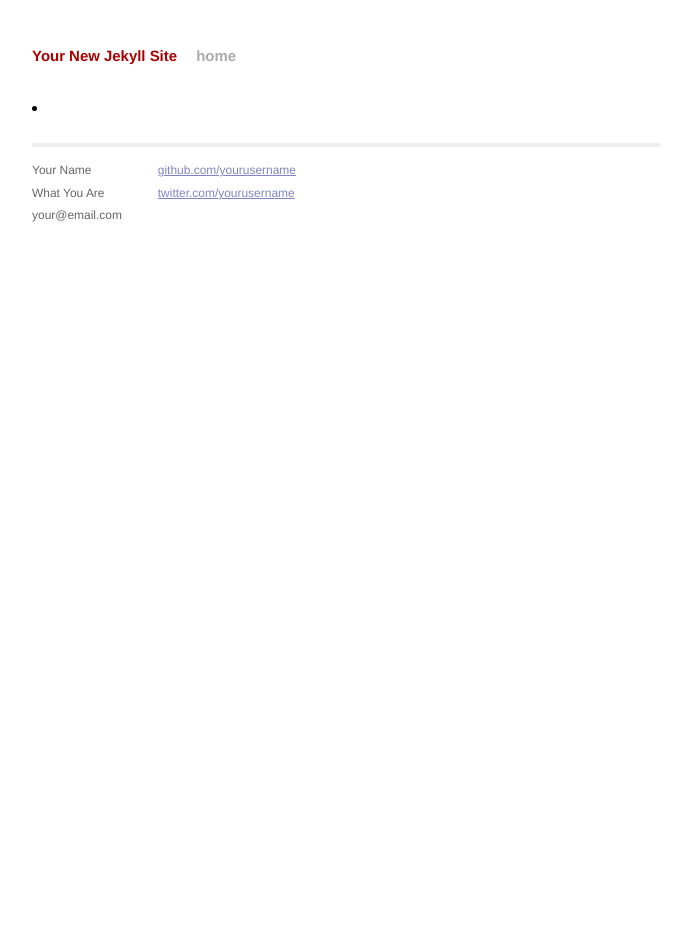
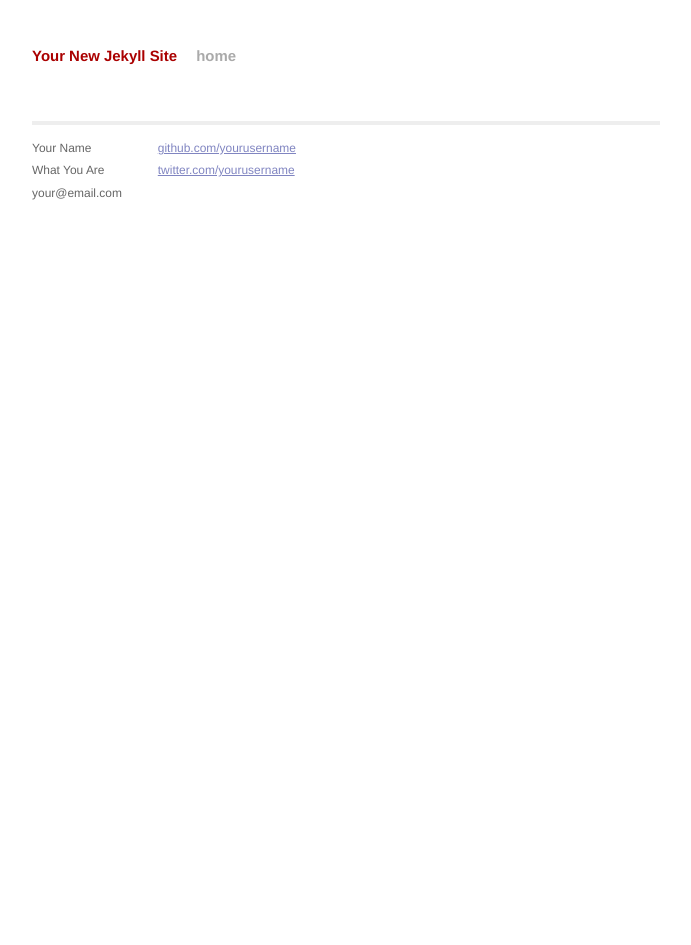
Before and after one commit to HistoricFutures/historicfutures.github.io, a Jekyll site: the page built from questions.md, in a window 1280 px wide. Shown: the whole page, without its empty margins (294-985 px from the left). Built offline with Jekyll 4.4.1, drawn with Linux system fonts in a browser that asks for light colours; nearby versions of some CDN libraries.

Commit message:
Update post.html

```diff
--- a/_layouts/post.html
+++ b/_layouts/post.html
@@ -1,10 +1,8 @@
 ---
 layout: default
 ---
-<li>
-    <h2>{{ post.title }}</h2>
+    <h1>{{ post.title }}</h1>
 
     <div class="post">
     {{ post.content }}
     </div>
-</li>
```
